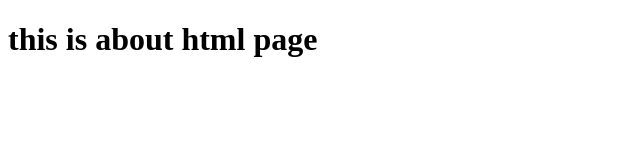
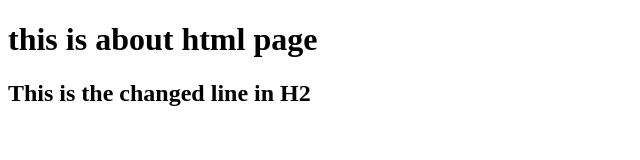
Before and after one commit to Aakashgpt11/Git-Tutorial, a plain HTML site: page about.html in a window 1280 px wide. Shown: the whole page, without its empty margins (0-640 px from the left). Drawn offline with Linux system fonts and the light colour scheme.

Commit message:
modified about.html

```diff
--- a/about.html
+++ b/about.html
@@ -7,5 +7,6 @@
 </head>
 <body>
     <H1> this is about html page</H1>
+    <h2>This is the changed line in H2</h2>
 </body>
 </html>
```
